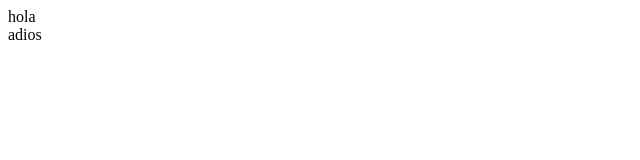
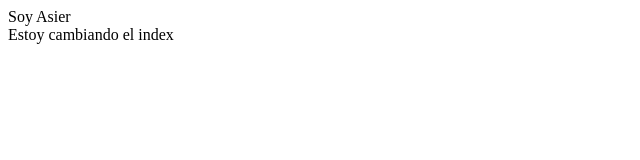
Before and after one commit to alion1992/PruebaSGE15092025, a plain HTML site: page ud1/pruebaInicial/index.html in a window 1280 px wide. Shown: the whole page, without its empty margins (0-640 px from the left). Drawn offline with Linux system fonts and the light colour scheme.

Commit message:
he hecho cambios en el index

```diff
--- a/ud1/pruebaInicial/index.html
+++ b/ud1/pruebaInicial/index.html
@@ -6,8 +6,8 @@
     <title>Prueba</title>
 </head>
 <body>
-    hola
+    Soy Asier
     <br>
-    adios
+    Estoy cambiando el index
 </body>
 </html>
```
